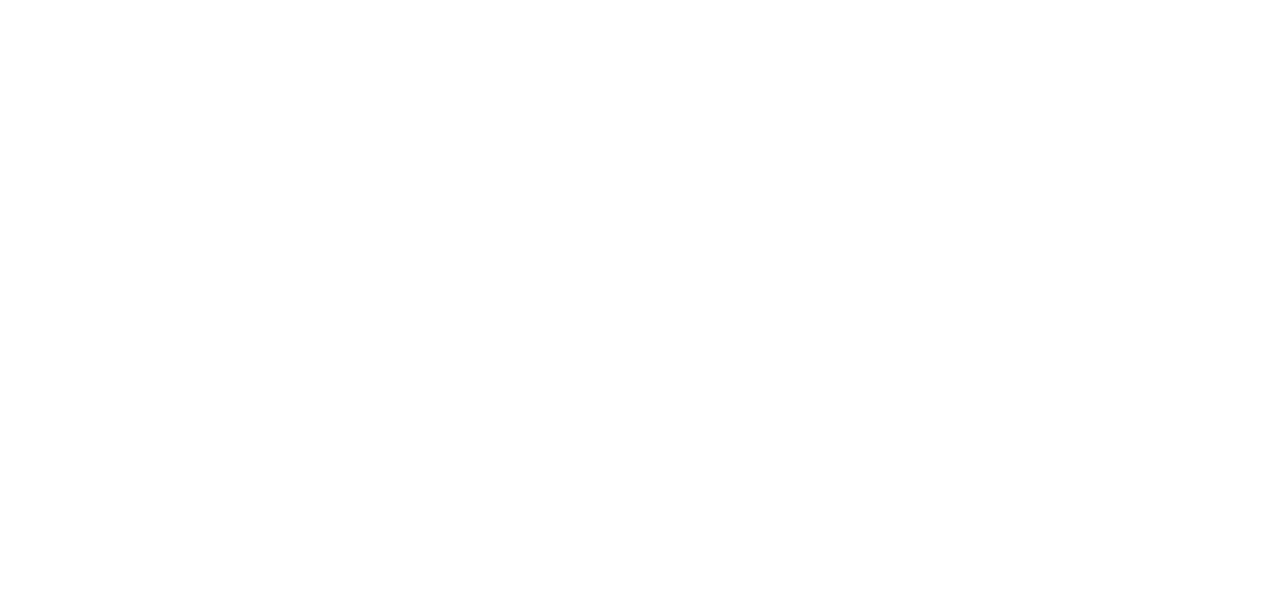
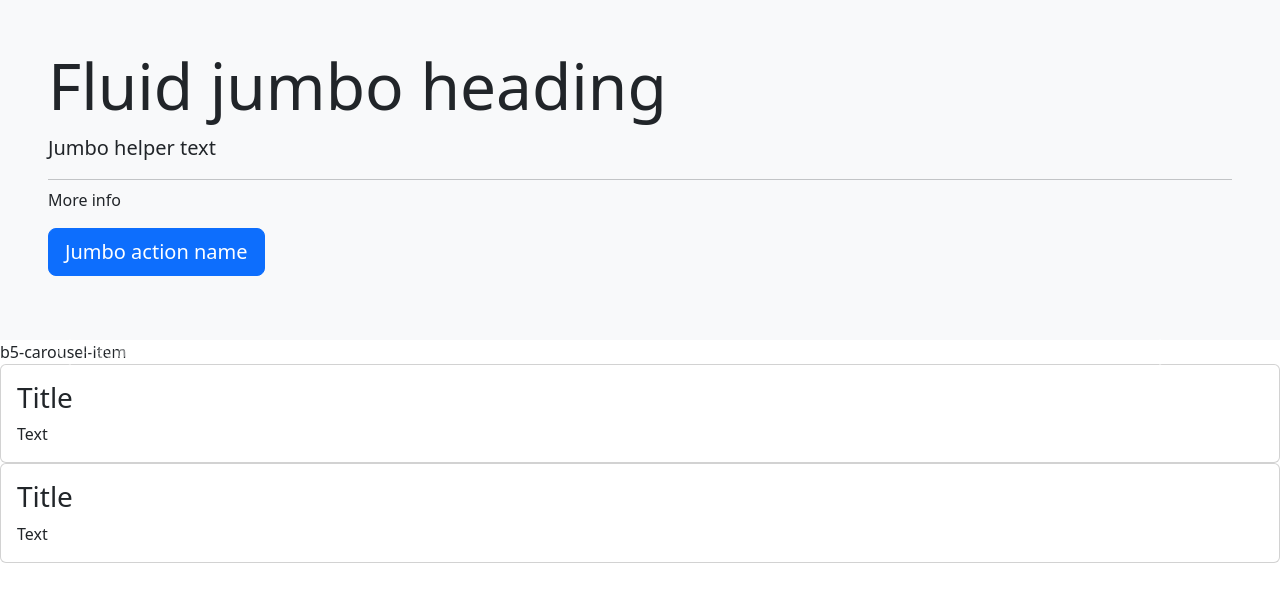
Before and after one commit to Vaniajb/projetoRecode, a plain HTML site: page cadastro.html in a window 1280 px wide. Drawn offline with nearby package versions, Linux system fonts and the light colour scheme.

Commit message:
atualização de todas as paginas

```diff
--- a/cadastro.html
+++ b/cadastro.html
@@ -0,0 +1,68 @@
+<!doctype html>
+<html lang="pt-br">
+  <head>
+    <title>Title</title>
+    <meta charset="utf-8">
+    <meta name="viewport" content="width=device-width, initial-scale=1, shrink-to-fit=no">
+    <link rel="stylesheet" href="https://cdn.jsdelivr.net/npm/bootstrap@5.2.0-beta1/dist/css/bootstrap.min.css"  integrity="sha384-0evHe/X+R7YkIZDRvuzKMRqM+OrBnVFBL6DOitfPri4tjfHxaWutUpFmBp4vmVor" crossorigin="anonymous">
+
+  </head>
+  <body>
+
+
+    <div class="p-5 bg-light">
+        <h1 class="display-3">Fluid jumbo heading</h1>
+        <p class="lead">Jumbo helper text</p>
+        <hr class="my-2">
+        <p>More info</p>
+        <p class="lead">
+          <a class="btn btn-primary btn-lg" href="Jumbo action link" role="button">Jumbo action name</a>
+        </p>
+    </div>
+
+    <div id="slider1" class="carousel slide" data-ride="carousel">
+      <ol class="carousel-indicators">
+        <li data-target="#slider1" data-slide-to="0" class="active"></li>
+        <li data-target="#slider1" data-slide-to="1"></li>
+        <li data-target="#slider1" data-slide-to="2"></li>
+      </ol>
+      <div class="carousel-inner">
+        b5-carousel-item
+      </div>
+      <a class="carousel-control-prev" href="#slider1" role="button" data-slide="prev">
+        <span class="carousel-control-prev-icon" aria-hidden="true"></span>
+        <span class="sr-only">Previous</span>
+      </a>
+      <a class="carousel-control-next" href="#slider1" role="button" data-slide="next">
+        <span class="carousel-control-next-icon" aria-hidden="true"></span>
+        <span class="sr-only">Next</span>
+      </a>
+    </div>
+    <div class="row">
+      <div class="col-xs-4">
+        <div class="card">
+          <div class="card-body">
+            <h3 class="card-title">Title</h3>
+            <p class="card-text">Text</p>
+          </div>
+        </div>
+      </div>
+      <div class="col-xs-4">
+        <div class="card">
+          <div class="card-body">
+            <h3 class="card-title">Title</h3>
+            <p class="card-text">Text</p>
+          </div>
+        </div>
+      </div>
+    </div>
+
+
+
+
+
+    <script src="https://cdn.jsdelivr.net/npm/@popperjs/core@2.11.5/dist/umd/popper.min.js" integrity="sha384-Xe+8cL9oJa6tN/veChSP7q+mnSPaj5Bcu9mPX5F5xIGE0DVittaqT5lorf0EI7Vk" crossorigin="anonymous"></script>
+
+    <script src="https://cdn.jsdelivr.net/npm/bootstrap@5.2.0-beta1/dist/js/bootstrap.min.js" integrity="sha384-kjU+l4N0Yf4ZOJErLsIcvOU2qSb74wXpOhqTvwVx3OElZRweTnQ6d31fXEoRD1Jy" crossorigin="anonymous"></script>
+  </body>
+</html>
```
Also changed, not shown: contato.html (+3 -0 lines), destino.html (+3 -0 lines), index.html (+3 -0 lines), promocao.html (+3 -0 lines).
